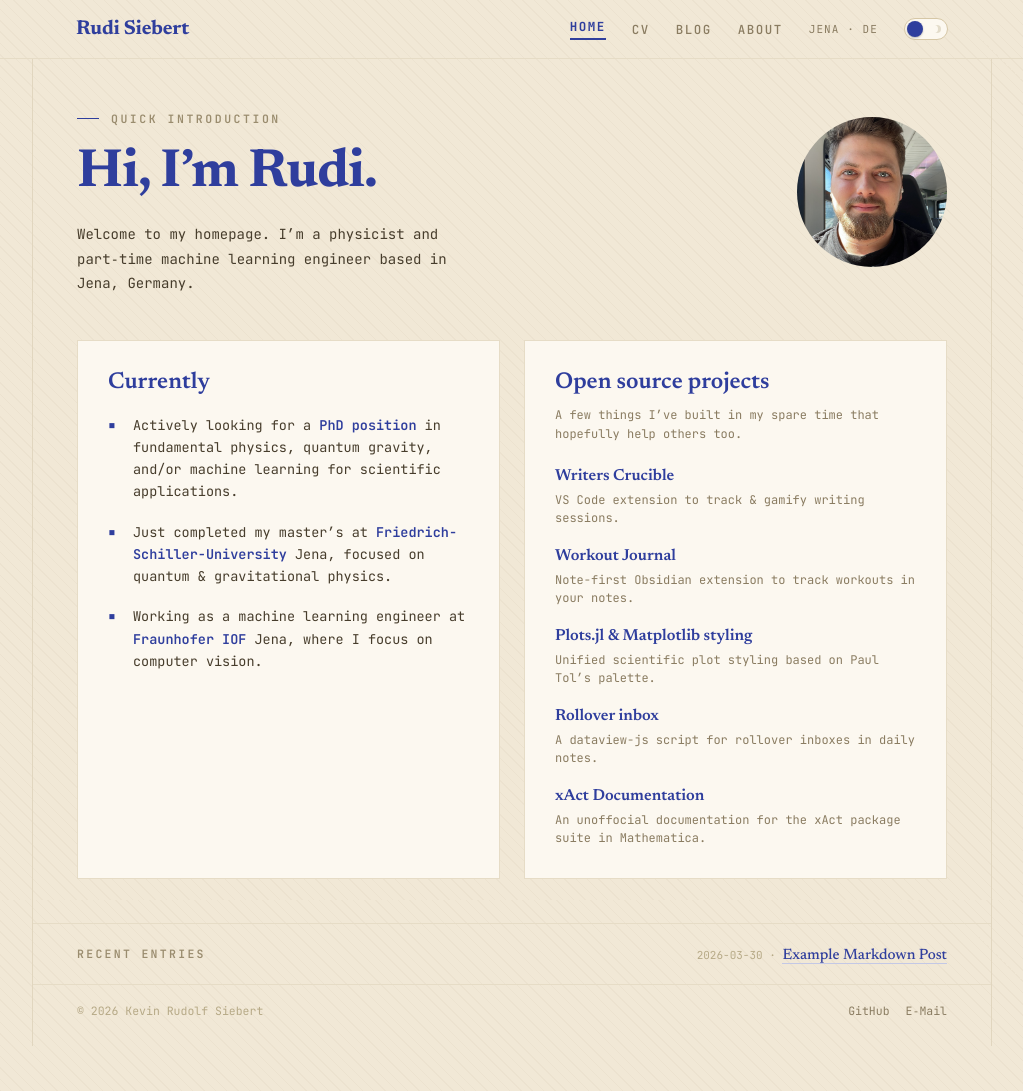
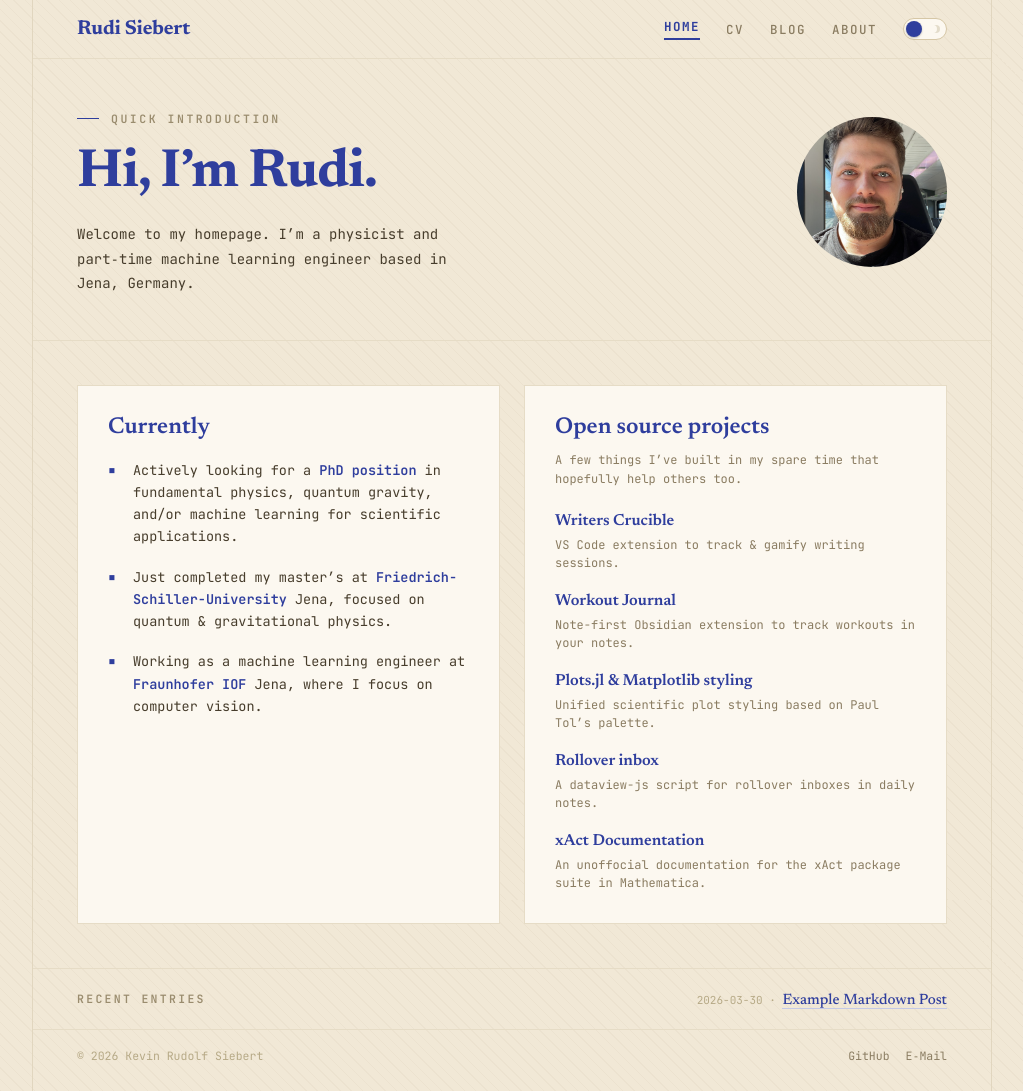
Before and after one commit to I-am-Rudi/i-am-rudi.github.io, a Jekyll site: the page built from index.md, in a window 1280 px wide. Shown: the whole page, without its empty margins (128-1151 px from the left). Built offline with Jekyll 4.4.1, drawn with Linux system fonts in a browser that asks for light colours; before the commit the page ends 1046 px from its top, so only the background shows below that.

Commit message:
major design overhaul

```diff
--- a/_config.yml
+++ b/_config.yml
@@ -13,7 +13,6 @@ permalink: /:year/:month/:day/:title.html
 
 # Social / nav metadata used in templates
 github_user: I-am-Rudi
-location: "JENA · DE"
 
 exclude:
   - Gemfile
--- a/_includes/header.html
+++ b/_includes/header.html
@@ -8,7 +8,6 @@
       <a href="{{ '/blog/' | relative_url }}"{% if u contains '/blog' or page.layout == 'post' %} class="active"{% endif %}>BLOG</a>
       <a href="{{ '/about/' | relative_url }}"{% if u contains '/about' %} class="active"{% endif %}>ABOUT</a>
     </nav>
-    <span class="nav-loc">{{ site.location }}</span>
     <button class="theme-switch" type="button" data-theme-toggle aria-label="Toggle light / dark mode" title="Toggle light / dark mode"><span class="ts-moon"></span></button>
   </div>
 </header>
--- a/_layouts/default.html
+++ b/_layouts/default.html
@@ -2,9 +2,9 @@
 <html lang="en">
 {% include head.html %}
 <body>
-  {% include header.html %}
   <div class="site">
     <div class="wrap">
+      {% include header.html %}
       <main class="main-content">
         {{ content }}
       </main>
--- a/assets/css/style.css
+++ b/assets/css/style.css
@@ -79,7 +79,7 @@ img{ display:block; max-width:100%; }
 /* ----- Header — full-width sticky bar with serif wordmark ----- */
 .nav{
   display:flex; align-items:center; justify-content:space-between;
-  padding:18px max(24px, calc((100% - 960px) / 2 + 44px));
+  padding:18px 44px;
   border-bottom:1px solid var(--border);
   background:transparent;
 }
@@ -98,7 +98,6 @@ img{ display:block; max-width:100%; }
   font-weight:700; color:var(--accent);
   border-bottom:2px solid var(--accent); padding-bottom:3px;
 }
-.nav-loc{ font-size:11px; letter-spacing:.1em; color:var(--muted); }
 
 /* ----- Theme switch (replaces the old .mark dot) ----- */
 .theme-switch{
@@ -156,7 +155,7 @@ h1{
 .hero-photo--ghost{ visibility:hidden; }
 
 /* ----- Cards (currently / projects / interests / elsewhere) ----- */
-.cards{ display:grid; grid-template-columns:1fr 1fr; gap:24px; padding:44px 44px 44px; }
+.cards{ display:grid; grid-template-columns:1fr 1fr; gap:24px; margin-top:44px; padding:44px 44px 44px; border-top:1px solid var(--border); }
 .card{ background:var(--card); border:1px solid var(--border); padding:30px; }
 .card-title{
   font-family:var(--serif); font-size:23px; font-weight:600;
@@ -242,7 +241,7 @@ h1{
 .skill-items{ font-size:13px; color:var(--detail); line-height:1.6; }
 
 /* ----- Blog index ----- */
-.post-list{ padding:34px 44px 20px; }
+.post-list{ margin-top:44px; padding:34px 44px 20px; border-top:1px solid var(--border); }
 .year-label{
   font-size:11.5px; letter-spacing:.18em; text-transform:uppercase; color:var(--faint);
   font-weight:600; padding:16px 0; border-bottom:1px solid var(--border);
```
